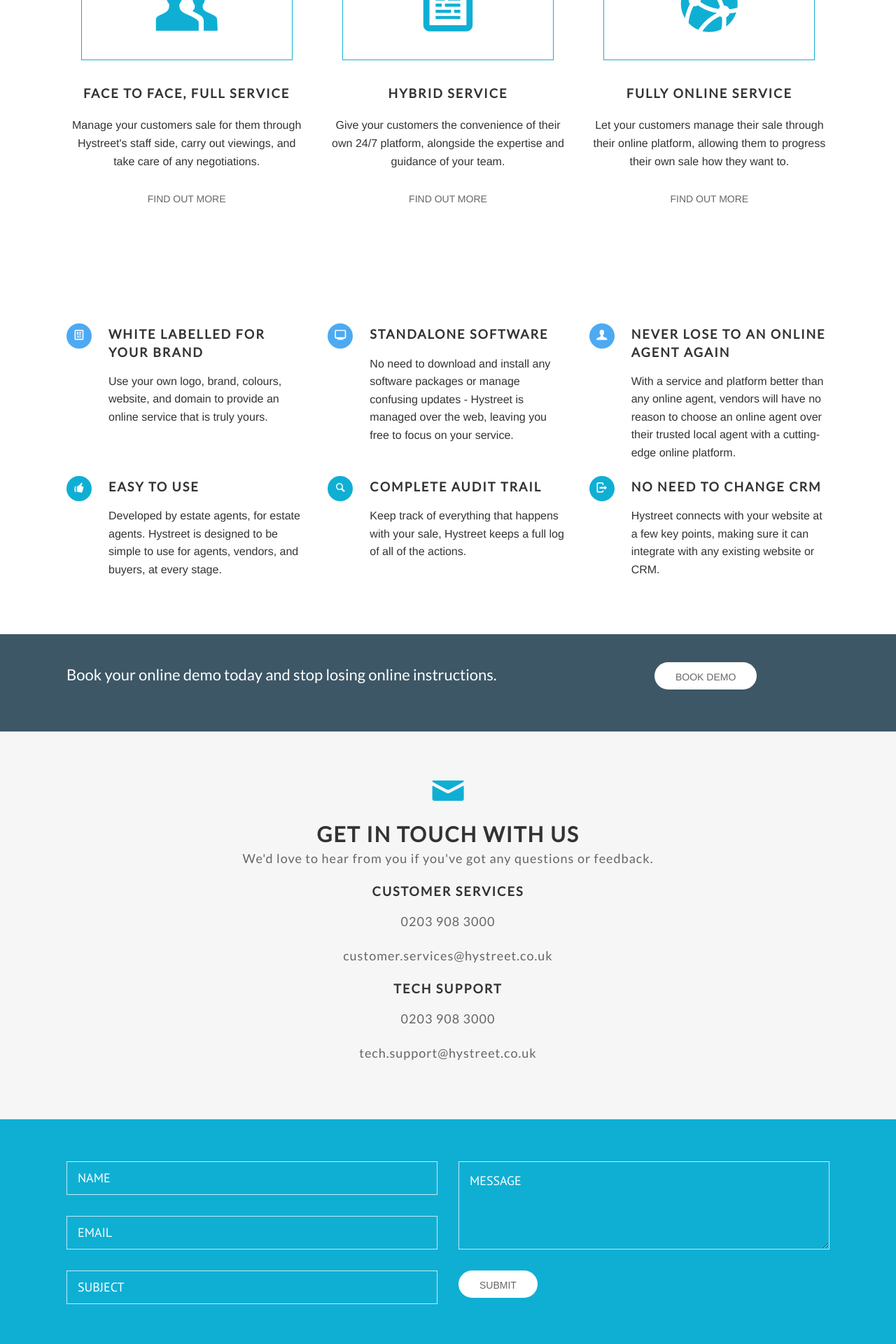
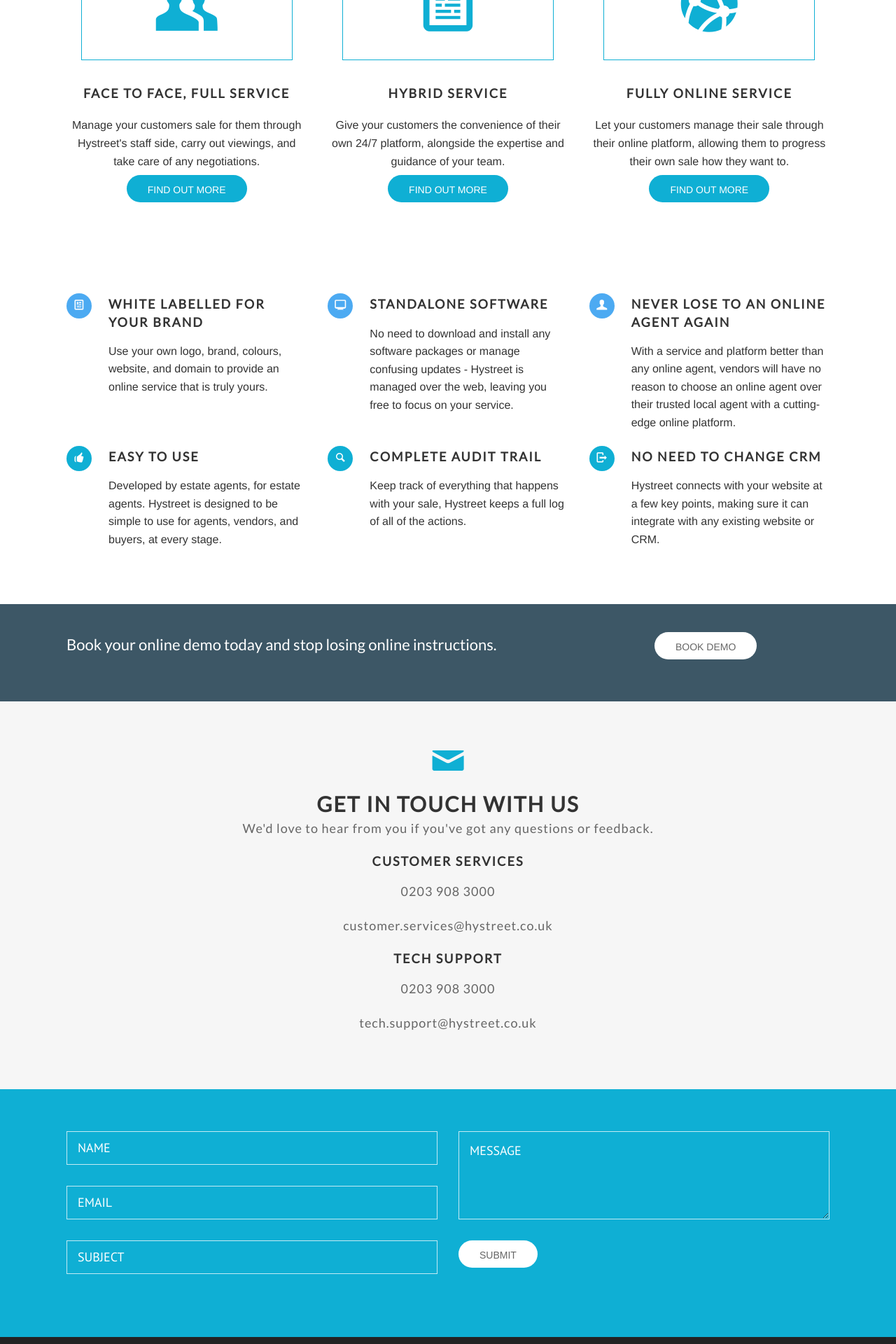
Before and after one commit to hystreet/hystreet.github.io, a Jekyll site: the page built from why-hystreet/index.html, in a window 1280 px wide. Shown: the part 698-2618 px from the top of the page at 70% size. Built offline with Jekyll 4.4.1, drawn with Linux system fonts in a browser that asks for light colours; some web fonts are replaced; a script that is not in the unit is left out.

Commit message:
updating button classes to new one for whys

```diff
--- a/_data/whys.yml
+++ b/_data/whys.yml
@@ -3,16 +3,16 @@
   desc:
     <p>Manage your customers sale for them through Hystreet's staff side, carry out viewings, and take care of any negotiations.</p>
 
-    <a class="button" href="/features-pricing/full-service/">Find out more</a>
+    <a class="button-whys" href="/features-pricing/full-service/">Find out more</a>
 - title: Hybrid service
   icon: newspaper
   desc:
     <p>Give your customers the convenience of their own 24/7 platform, alongside the expertise and guidance of your team.</p>
 
-    <a class="button" href="/features-pricing/hybrid-service/">Find out more</a>
+    <a class="button-whys" href="/features-pricing/hybrid-service/">Find out more</a>
 - title: Fully online service
   icon: network
   desc:
     <p>Let your customers manage their sale through their online platform, allowing them to progress their own sale how they want to.</p>
 
-    <a class="button" href="/features-pricing/online-service/">Find out more</a>
+    <a class="button-whys" href="/features-pricing/online-service/">Find out more</a>
```
